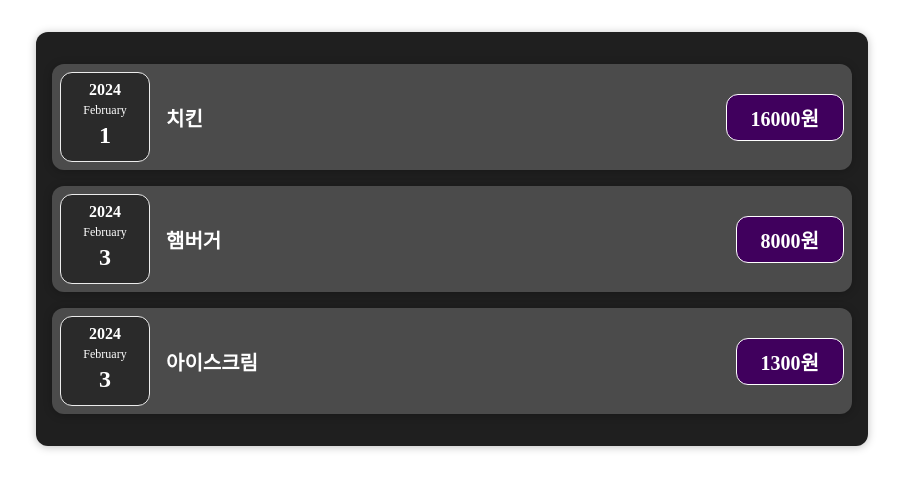
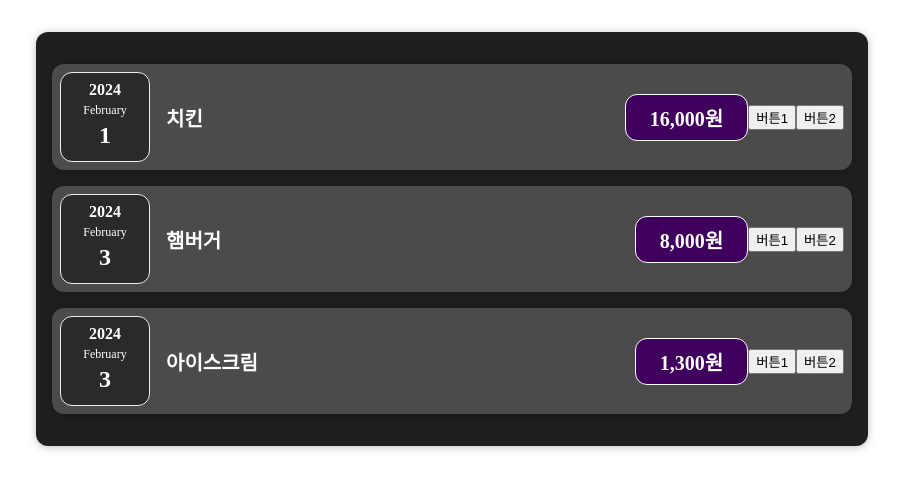
Before and after one commit to seyoung0314/react-study, a React (Vite) app: page / in a window 1280 px wide. Shown: the top 490 px of the page, without its empty margins (188-1091 px from the left). Built offline with nearby package versions, Linux system fonts and the light colour scheme.

Commit message:
이벤트 바인딩

```diff
--- a/src/components/expenses/ExpenseItem.jsx
+++ b/src/components/expenses/ExpenseItem.jsx
@@ -6,13 +6,35 @@ import Card from '../ui/Card';
 const ExpenseItem = ({ expense }) => {
   // console.log('props: ', props);
 const { title, price, date } = expense;
+
+  // 원화 표기법으로 변환
+  const formatPrice = new Intl.NumberFormat('ko-KR').format(price);
+
+  // 이벤트 핸들러 정의
+  function handleClick(e) {
+    console.log('click!!');
+  }
+
   return (
     <Card className='expense-item'>
       <ExpenseDate expenseDate={date} />
       <div className='expense-item__description'>
         <h2>{title}</h2>
-        <div className='expense-item__price'>{price}원</div>
+        <div className='expense-item__price'>{formatPrice}원</div>
       </div>
+
+      <button
+        id='btn1'
+        onClick={handleClick}>
+        버튼1
+      </button>
+      <button
+        id='btn2'
+        onMouseLeave={(e) => alert('나가기!')}
+        onMouseOver={(e) => alert('이벤트!!')}>
+        버튼2
+      </button>
+
     </Card>
   );
 };
```
